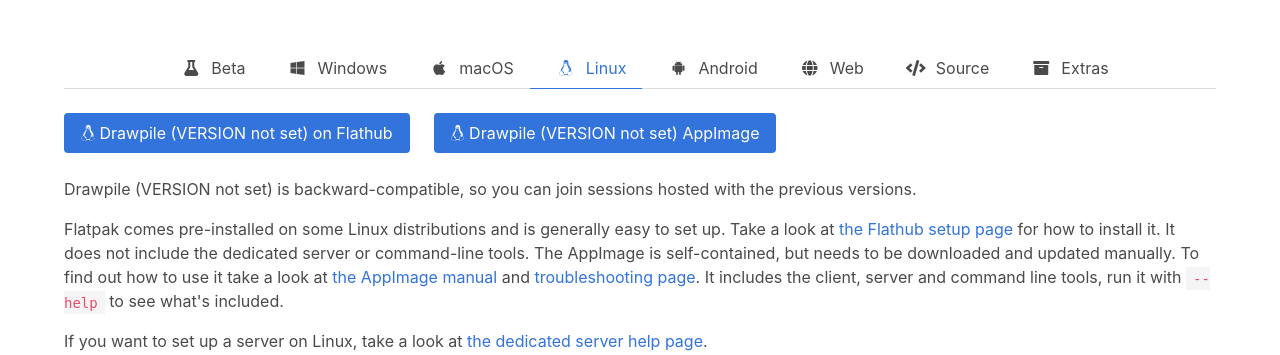
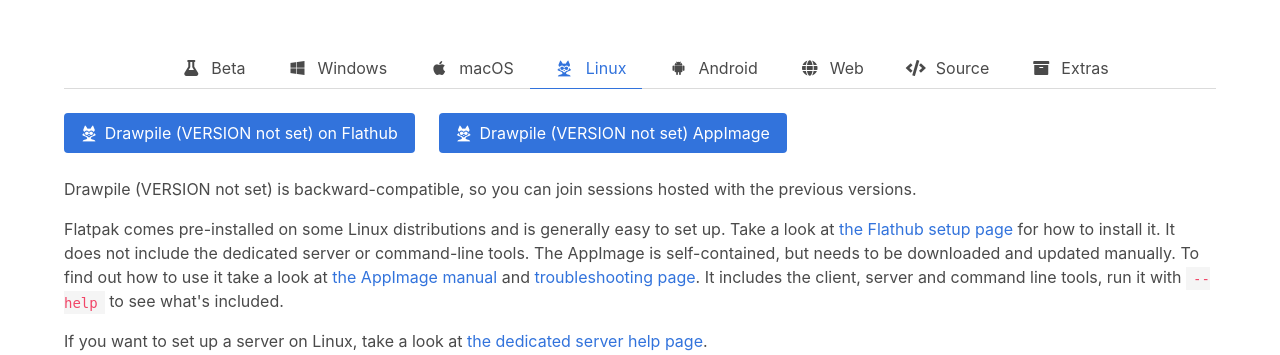
Before and after one commit to drawpile/website, a Django app: template templates/pages/download.html in a window 1280 px wide. Shown: the part 122-477 px from the top of the page. Run offline with Django 3.2, Linux system fonts and the light colour scheme; the template is opened without the code that fills it, so the values that code supplies are empty; parts of the project's set-up code (start-up, migrations or seed data) failed here and were passed over; some libraries are stand-ins or nearby versions.

Commit message:
Replace Tux with Xenia on downloads page
As the logo for Linux, since Tux looks pretty bad compared to all the
other ones when scaled to a tiny size and using only his head doesn't
look very nice given he's got no neck.

The Xenia logo is based on one made by Zaeroses, simplified a bit:
https://github.com/Zaeroses/refind-icons/blob/main/os_linux.svg

```diff
--- a/static/css/styles.css
+++ b/static/css/styles.css
@@ -82,3 +82,33 @@ span.avatar-placeholder {
 button.button.is-text {
 	text-decoration: none;
 }
+
+/* custom fontawesome-esque icons */
+@font-face {
+  font-family: 'drawpile';
+  src: url('../font/drawpile.eot');
+  src: url('../font/drawpile.eot#iefix') format('embedded-opentype'),
+       url('../font/drawpile.woff2') format('woff2'),
+       url('../font/drawpile.woff') format('woff'),
+       url('../font/drawpile.ttf') format('truetype'),
+       url('../font/drawpile.svg#drawpile') format('svg');
+  font-weight: normal;
+  font-style: normal;
+}
+[class^="icon-"]:before, [class*=" icon-"]:before {
+  font-family: "drawpile";
+  font-style: normal;
+  font-weight: normal;
+  speak: never;
+  display: inline-block;
+  text-decoration: inherit;
+  width: 1em;
+  margin-right: .2em;
+  text-align: center;
+  font-variant: normal;
+  text-transform: none;
+  line-height: 1em;
+  -webkit-font-smoothing: antialiased;
+  -moz-osx-font-smoothing: grayscale;
+}
+.icon-drawpile-linux-xenia:before { content: '\e801'; }
--- a/templates/pages/download.html
+++ b/templates/pages/download.html
@@ -80,13 +80,13 @@
 		</p>
 	</div>
 
-	<h3 class="title"><span class="fab fa-linux"></span> Linux Beta</h3>
+	<h3 class="title"><span class="icon-drawpile-linux-xenia"></span> Linux Beta</h3>
 	<div class="columns is-multiline">
 		<div class="column is-narrow">
-			<a href="https://docs.drawpile.net/help/development/releases#flathub-beta" class="button is-link" target="_blank"><span class="fab fa-linux"></span>&nbsp;Drawpile {{ BETAVERSION }} on Flathub Beta</a>
+			<a href="https://docs.drawpile.net/help/development/releases#flathub-beta" class="button is-link" target="_blank"><span class="icon-drawpile-linux-xenia"></span>&nbsp;Drawpile {{ BETAVERSION }} on Flathub Beta</a>
 		</div>
 		<div class="column is-narrow">
-			<a href="https://github.com/drawpile/Drawpile/releases/download/{{ BETAVERSION }}/Drawpile-{{ BETAVERSION }}-x86_64.AppImage" class="button is-link"><span class="fab fa-linux"></span>&nbsp;Drawpile {{ BETAVERSION }} AppImage</a>
+			<a href="https://github.com/drawpile/Drawpile/releases/download/{{ BETAVERSION }}/Drawpile-{{ BETAVERSION }}-x86_64.AppImage" class="button is-link"><span class="icon-drawpile-linux-xenia"></span>&nbsp;Drawpile {{ BETAVERSION }} AppImage</a>
 		</div>
 	</div>
 
@@ -176,13 +176,13 @@
 </div>
 
 <div id="Linux" class="tab-page content">
-	<h2 data-icon="fab fa-linux">Linux</h2>
+	<h2 data-icon="icon-drawpile-linux-xenia">Linux</h2>
 	<div class="columns is-multiline">
 		<div class="column is-narrow">
-			<a href="https://flathub.org/apps/net.drawpile.drawpile" class="button is-link" target="_blank"><span class="fab fa-linux"></span>&nbsp;Drawpile {{ VERSION }} on Flathub</a>
+			<a href="https://flathub.org/apps/net.drawpile.drawpile" class="button is-link" target="_blank"><span class="icon-drawpile-linux-xenia"></span>&nbsp;Drawpile {{ VERSION }} on Flathub</a>
 		</div>
 		<div class="column is-narrow">
-			<a href="https://github.com/drawpile/Drawpile/releases/download/{{ VERSION }}/Drawpile-{{ VERSION }}-x86_64.AppImage" class="button is-link"><span class="fab fa-linux"></span>&nbsp;Drawpile {{ VERSION }} AppImage</a>
+			<a href="https://github.com/drawpile/Drawpile/releases/download/{{ VERSION }}/Drawpile-{{ VERSION }}-x86_64.AppImage" class="button is-link"><span class="icon-drawpile-linux-xenia"></span>&nbsp;Drawpile {{ VERSION }} AppImage</a>
 		</div>
 	</div>
 	<p>
@@ -268,7 +268,7 @@
 	<ul>
 		<li>For Windows, there's the <a href="https://github.com/drawpile/Drawpile/releases/download/{{ VERSION }}/Drawpile-Tools-{{ VERSION }}-64bit.zip"><span class="fab fa-windows"></span>&nbsp;Drawpile Server and Tools {{ VERSION }} Portable ZIP</a>.</li>
 		<li>For macOS, they're included in the disk image under <a href="#OSX"><span class="fab fa-apple"></span>&nbsp;macOS</a>.</li>
-		<li>For Linux, they're included in the AppImage under <a href="#Linux"><span class="fab fa-linux"></span>&nbsp;Linux</a>. Run the AppImage with <code>--help</code> for instructions.</li>
+		<li>For Linux, they're included in the AppImage under <a href="#Linux"><span class="icon-drawpile-linux-xenia"></span>&nbsp;Linux</a>. Run the AppImage with <code>--help</code> for instructions.</li>
 	</ul>
 	<p>
 		Instructions for the dedicated server can be found on <a href="https://docs.drawpile.net/help/server/dedicatedserver">the dedicated server help page</a>.
```
Also changed, not shown: assets/xenia.svg (added), static/font/drawpile.ttf (added), static/font/drawpile.woff (added), static/font/drawpile.woff2 (added), 2 other files.
